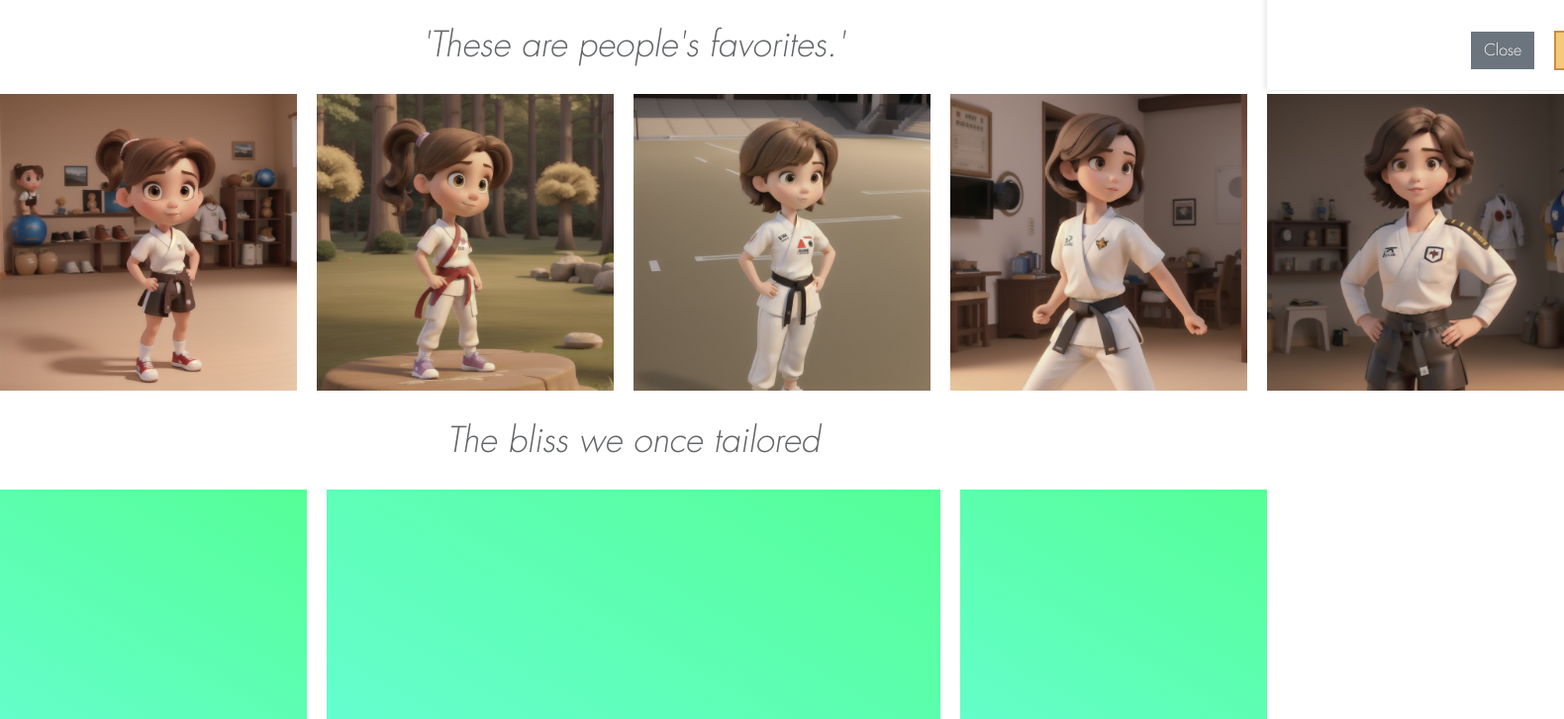
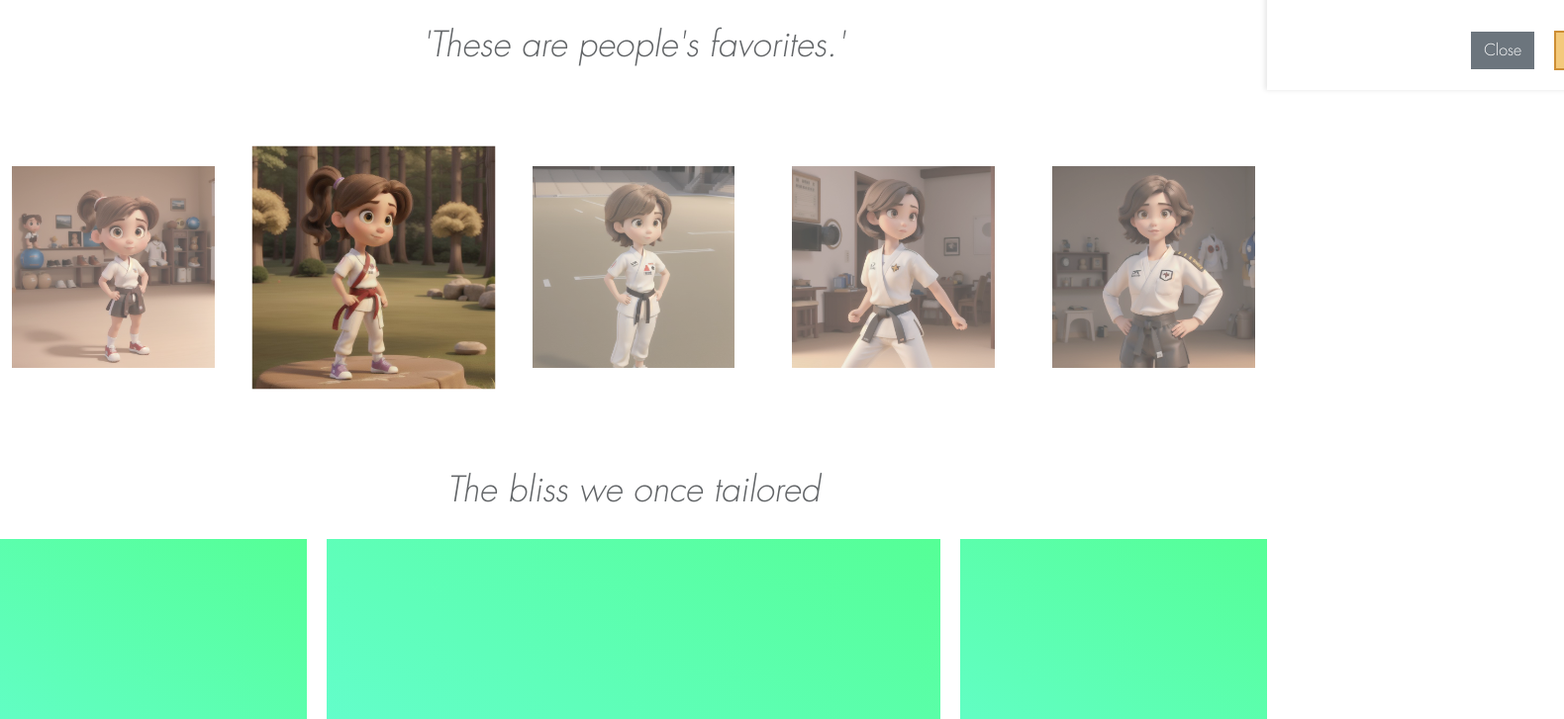
Before and after one commit to BossXiang/KickStart-Frontend, a React (Create React App) app: page / in a window 1280 px wide. Shown: the part 709-1436 px from the top of the page at 99% size, 1580 px wide, since content can reach past the window. Built offline with nearby package versions, Linux system fonts and the light colour scheme; no server answers.

Commit message:
shop頁面排版，home頁面以此展示

```diff
--- a/package.json
+++ b/package.json
@@ -18,6 +18,8 @@
     "react-dom": "^18.2.0",
     "react-router-dom": "^6.14.2",
     "react-scripts": "5.0.1",
+    "react-slick": "^0.29.0",
+    "slick-carousel": "^1.8.1",
     "tough-cookie": "^4.1.3",
     "web-vitals": "^2.1.4"
   },
--- /dev/null
+++ b/src/components/Slider.jsx
@@ -0,0 +1,32 @@
+import React, { useState, useEffect } from 'react';
+import '../styles/Slider.scss';
+
+const ImageSlider = ({ images }) => {
+  const [activeIndex, setActiveIndex] = useState(0);
+
+  useEffect(() => {
+    // 自动切换下一张图片的逻辑，每5秒切换一次
+    const interval = setInterval(() => {
+      const nextIndex = (activeIndex + 1) % images.length;
+      setActiveIndex(nextIndex);
+    }, 5000);
+
+    // 清除定时器以防止内存泄漏
+    return () => clearInterval(interval);
+  }, [activeIndex, images]);
+
+  return (
+    <div className="image-slider">
+      {images.map((image, imageIndex) => (
+        <div
+          key={imageIndex}
+          className={`image-item ${activeIndex === imageIndex ? 'active' : ''}`}
+        >
+          <img src={image} alt={`Slide ${imageIndex + 1}`} />
+        </div>
+      ))}
+    </div>
+  );
+};
+
+export default ImageSlider;
--- a/src/pages/Home.jsx
+++ b/src/pages/Home.jsx
@@ -1,21 +1,28 @@
 import React, { useState, useEffect } from 'react'
 import Header from '../components/Header'
 import Footer from '../components/Footer'
+import Slider from '../components/Slider'
 import '../styles/Home.scss'
 import { getTrendingProducts } from '../plugins/api/api_service.ts'
 
 const Home = () => {
   const [trendingProducts, setTrendingProducts] = useState([]);
+  const images=[
+    'assets/samples/sample1.jpg',
+    'assets/samples/sample2.jpg',
+    'assets/samples/sample3.jpg',
+    'assets/samples/sample4.jpg',
+    'assets/samples/sample5.jpg',
+  ]
   useEffect(() => {
     getTrendingProducts()
       .then(data => {
         setTrendingProducts(data);
-        console.log(trendingProducts);
       })
       .catch(error => {
         console.error('Error fetching trendingProduct data:', error);
       });
-  }, [trendingProducts]);
+  }, []);
   return (
     <div className="homeContainer">
       <Header />
@@ -27,31 +34,7 @@ const Home = () => {
         />
         <div className="homeTitle">'These are people's favorites.'</div>
         <div className="trendingContainer">
-          <img
-            src="assets/samples/sample1.jpg"
-            alt="trending product"
-            className="trendingProduct"
-          />
-          <img
-            src="assets/samples/sample2.jpg"
-            alt="trending product"
-            className="trendingProduct"
-          />
-          <img
-            src="assets/samples/sample3.jpg"
-            alt="trending product"
-            className="trendingProduct"
-          />
-          <img
-            src="assets/samples/sample4.jpg"
-            alt="trending product"
-            className="trendingProduct"
-          />
-          <img
-            src="assets/samples/sample5.jpg"
-            alt="trending product"
-            className="trendingProduct"
-          />
+          <Slider images={images} />
         </div>
         <div className="homeTitle">The bliss we once tailored</div>
         <div className="workContainer">
--- a/src/pages/OurWork.jsx
+++ b/src/pages/OurWork.jsx
@@ -9,26 +9,21 @@ const MyWork = () => {
       <Header />
       <div className='container'>
         <div className='imageRow'>
-          <img src="assets/samples/sample1.jpg" alt="demo work" className='demoImg'/>
-          <img src="assets/samples/sample2.jpg" alt="demo work" className='demoImg'/>
-          <img src="assets/samples/sample3.jpg" alt="demo work" className='demoImg'/>
-          <img src="assets/samples/sample4.jpg" alt="demo work" className='demoImg'/>
-          <img src="assets/samples/sample5.jpg" alt="demo work" className='demoImg'/>
-        </div>
-        <div className='imageRow evenImageRow'>
-          <img src="assets/samples/sample6.jpg" alt="demo work" className='demoImg'/>
-          <img src="assets/samples/sample7.jpg" alt="demo work" className='demoImg'/>
-          <img src="assets/samples/sample8.jpg" alt="demo work" className='demoImg'/>
-          <img src="assets/samples/sample9.jpg" alt="demo work" className='demoImg'/>
-          <img src="assets/samples/sample10.jpg" alt="demo work" className='demoImg'/>
-          <img src="assets/samples/sample11.jpg" alt="demo work" className='demoImg'/>
-        </div>
-        <div className='imageRow'>
-          <img src="assets/samples/sample12.jpg" alt="demo work" className='demoImg'/>
-          <img src="assets/samples/sample13.jpg" alt="demo work" className='demoImg'/>
-          <img src="assets/samples/sample14.jpg" alt="demo work" className='demoImg'/>
-          <img src="assets/samples/sample15.jpg" alt="demo work" className='demoImg'/>
-          <img src="assets/samples/sample16.jpg" alt="demo work" className='demoImg'/>
+          <div className='demoImg'><img src="assets/samples/sample1.jpg" alt="demo work"/></div>
+          <div className='demoImg'><img src="assets/samples/sample2.jpg" alt="demo work"/></div>
+          <div className='demoImg'><img src="assets/samples/sample3.jpg" alt="demo work"/></div>
+          <div className='demoImg'><img src="assets/samples/sample4.jpg" alt="demo work"/></div>
+          <div className='demoImg'><img src="assets/samples/sample5.jpg" alt="demo work"/></div>
+          <div className='demoImg'><img src="assets/samples/sample6.jpg" alt="demo work"/></div>
+          <div className='demoImg'><img src="assets/samples/sample7.jpg" alt="demo work"/></div>
+          <div className='demoImg'><img src="assets/samples/sample8.jpg" alt="demo work"/></div>
+          <div className='demoImg'><img src="assets/samples/sample9.jpg" alt="demo work"/></div>
+          <div className='demoImg'><img src="assets/samples/sample10.jpg" alt="demo work"/></div>
+          <div className='demoImg'><img src="assets/samples/sample11.jpg" alt="demo work"/></div>
+          <div className='demoImg'><img src="assets/samples/sample12.jpg" alt="demo work"/></div>
+          <div className='demoImg'><img src="assets/samples/sample13.jpg" alt="demo work"/></div>
+          <div className='demoImg'><img src="assets/samples/sample14.jpg" alt="demo work"/></div>
+          <div className='demoImg'><img src="assets/samples/sample15.jpg" alt="demo work"/></div>
         </div>
       </div>
 
--- a/src/styles/Home.scss
+++ b/src/styles/Home.scss
@@ -45,14 +45,8 @@
     .trendingContainer {
       display: flex;
       justify-content: space-around;
-      height: 300px;
+      height: 350px;
       gap: 20px;
-      .trendingProduct {
-        height: 100%;
-        width:300px;
-        background: linear-gradient(30deg, #69fddf, #d9fffb);
-        flex-shrink: 0;
-      }
     }
     .workContainer {
       display: flex;
--- a/src/styles/OurWork.scss
+++ b/src/styles/OurWork.scss
@@ -3,20 +3,30 @@
   flex-direction: column;
   min-height: 100vh;
   .container {
-    margin-top: 60px;
-    margin-bottom: 30px;
+    width: 100%;
+    margin: 0;
+    max-width: 1920px;
     .imageRow {
       display: flex;
-      justify-content: center;
-      gap: 30px;
-      margin-bottom: 30px;
+      justify-content: space-around;
+      flex-wrap: wrap;
+      width: 100%;
+      gap: 20px;
       .demoImg {
-        width: 300px;
-        height: 300px;
+        width: calc((100% - 80px)/5);
+        height: calc((100% - 80px)/5);
+        position: relative;
+        overflow: hidden;
       }
-      .demoImg:hover {
-        filter: brightness(0.5);
+      .demoImg img{
+        max-width:100%;
+        max-width: 100%;
+        transition: transform 0.3s ease;
+        display: block;
         cursor: pointer;
+      }
+      .demoImg:hover img{
+        transform: scale(1.1);
       }
     }
   }
--- a/src/styles/ProductDetail.scss
+++ b/src/styles/ProductDetail.scss
@@ -1,3 +1,7 @@
+@font-face {
+  font-family: 'FuturaLT-Light'; /* 自定义字体名称 */
+  src: url('./fontStyle/FuturaLT-Light.ttf') format('truetype');
+}
 .detailContainer {
   width: 60%;
   justify-content: space-between;
@@ -5,11 +9,11 @@
   display: flex;
   min-height: calc(100vh - 350px);
   padding-top: 50px;
-
+  font-family: 'FuturaLT-Light';
   .detailImg {
     width: 50%;
   }
-  .detailImg img{
+  .detailImg img {
     width: 400px;
     height: 400px;
     object-fit: cover;
--- /dev/null
+++ b/src/styles/Slider.scss
@@ -0,0 +1,36 @@
+.image-slider {
+  display: flex;
+  overflow: hidden;
+  justify-content: center;
+  align-items: center;
+  height: 350px;
+}
+
+.image-item {
+  flex: 0 0 16%;
+  margin: 0 29px;
+  transition: transform 0.6s ease-in-out, opacity 0.6s ease-in-out;
+  transform-origin: center center;
+}
+
+.image-item.active {
+  transform: scale(1.1);
+  opacity: 1;
+  z-index: 1;
+  overflow: hidden;
+}
+.image-item.active{
+  transition: transform 0.6s ease-in-out, opacity 0.6s ease-in-out;
+  transform: scale(1.2);
+}
+
+.image-item:not(.active) {
+  transform: scale(1);
+  opacity: 0.7;
+  z-index: 0;
+}
+
+.image-item img {
+  max-width: 100%;
+  height: auto;
+}
```
Also changed, not shown: 1 other file (tests, documents, lock files or other folders).
